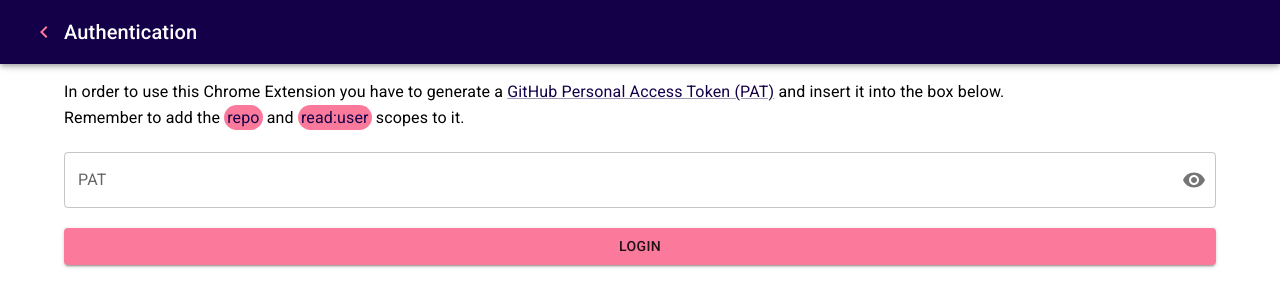
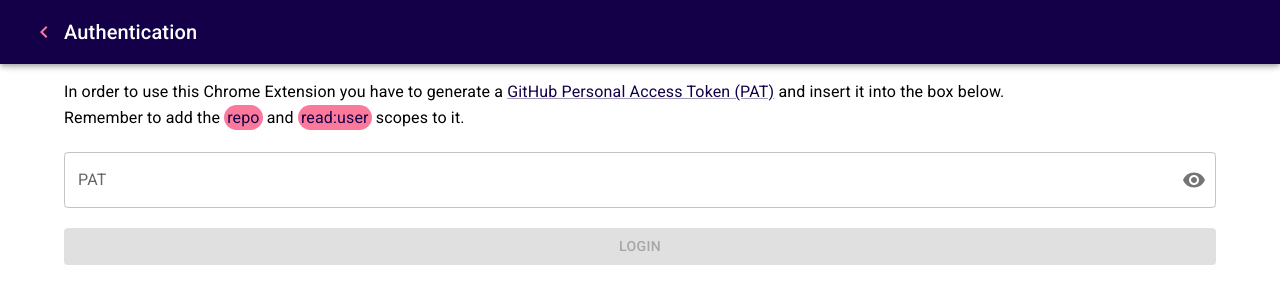
Before and after one commit to nearform/github-snooze-chrome-extension, a React app: page / in a window 1280 px wide. Both pictures are taken after a click on the button "LOGIN". Shown: the top 306 px of the page. Built offline with nearby package versions, Linux system fonts and the light colour scheme.

Commit message:
feat: auth page improvements
Disable save button in settings if nothing changed and clarify what clearing storage means

```diff
--- a/src/pages/AuthPage.js
+++ b/src/pages/AuthPage.js
@@ -1,4 +1,4 @@
-import React, { useState } from 'react'
+import React, { useReducer } from 'react'
 import {
   FormControl,
   InputLabel,
@@ -23,21 +23,32 @@ import StyledText from '../components/StyledText'
 import { COLOR_PRIMARY, COLOR_SECONDARY } from '../constants'
 
 function AuthPage({ isAuthenticated, pat }) {
-  const [isLoading, setIsLoading] = useState(false)
-  const [token, setToken] = useState(pat)
-  const [showToken, setShowToken] = useState(false)
-  const [formErrorMessage, setFormErrorMessage] = useState('')
+  const [state, setState] = useReducer(
+    (state, newState) => ({ ...state, ...newState }),
+    {
+      isLoading: false,
+      token: pat,
+      showToken: false,
+      formErrorMessage: '',
+      saveBtnDisabled: true
+    }
+  )
 
   const handleChange = e => {
-    setToken(e.target.value)
+    let saveBtnDisabled = false
+    const { value } = e.target
+    if (!value || value === pat) {
+      saveBtnDisabled = true
+    }
+    setState({ token: value, saveBtnDisabled })
   }
 
-  const handleShowToken = () => setShowToken(!showToken)
+  const handleShowToken = () => setState({ showToken: !state.showToken })
 
   const handleLogin = async () => {
-    setIsLoading(true)
-    setFormErrorMessage('')
+    setState({ isLoading: true, formErrorMessage: '' })
 
+    const { token } = state
     try {
       if (!token) {
         throw Error('A token must be specified.')
@@ -52,9 +63,9 @@ function AuthPage({ isAuthenticated, pat }) {
 
       window.location.reload()
     } catch (err) {
-      setFormErrorMessage(err.message)
+      setState({ formErrorMessage: err.message })
     } finally {
-      setIsLoading(false)
+      setState({ isLoading: false })
     }
   }
 
@@ -68,10 +79,13 @@ function AuthPage({ isAuthenticated, pat }) {
     window.location.reload()
   }
 
+  const { formErrorMessage, isLoading, showToken, token, saveBtnDisabled } =
+    state
+
   return (
-    <div>
+    <>
       {formErrorMessage && <Alert severity="error">{formErrorMessage}</Alert>}
-      <Typography variant="body1" component="body">
+      <Typography variant="body1" component="p">
         In order to use this Chrome Extension you have to generate a{' '}
         <Link href="https://github.com/settings/tokens/new" target="_blank">
           GitHub Personal Access Token (PAT)
@@ -126,6 +140,7 @@ function AuthPage({ isAuthenticated, pat }) {
           variant="contained"
           onClick={handleLogin}
           loading={isLoading}
+          disabled={saveBtnDisabled}
         >
           {isAuthenticated ? 'Save' : 'Login'}
         </LoadingButton>
@@ -142,13 +157,13 @@ function AuthPage({ isAuthenticated, pat }) {
             <DialogButton
               label="Clear Sync Storage"
               title="Do you want to clear the sync storage?"
-              description="All your sync data will be canceled across devices."
+              description="All your sync data (snooze list and badge counter) will be canceled across devices."
               onConfirm={handleClearSyncStorage}
             />
           </>
         )}
       </FormControl>
-    </div>
+    </>
   )
 }
 
```
Also changed, not shown: 1 other file (tests, documents, lock files or other folders).
